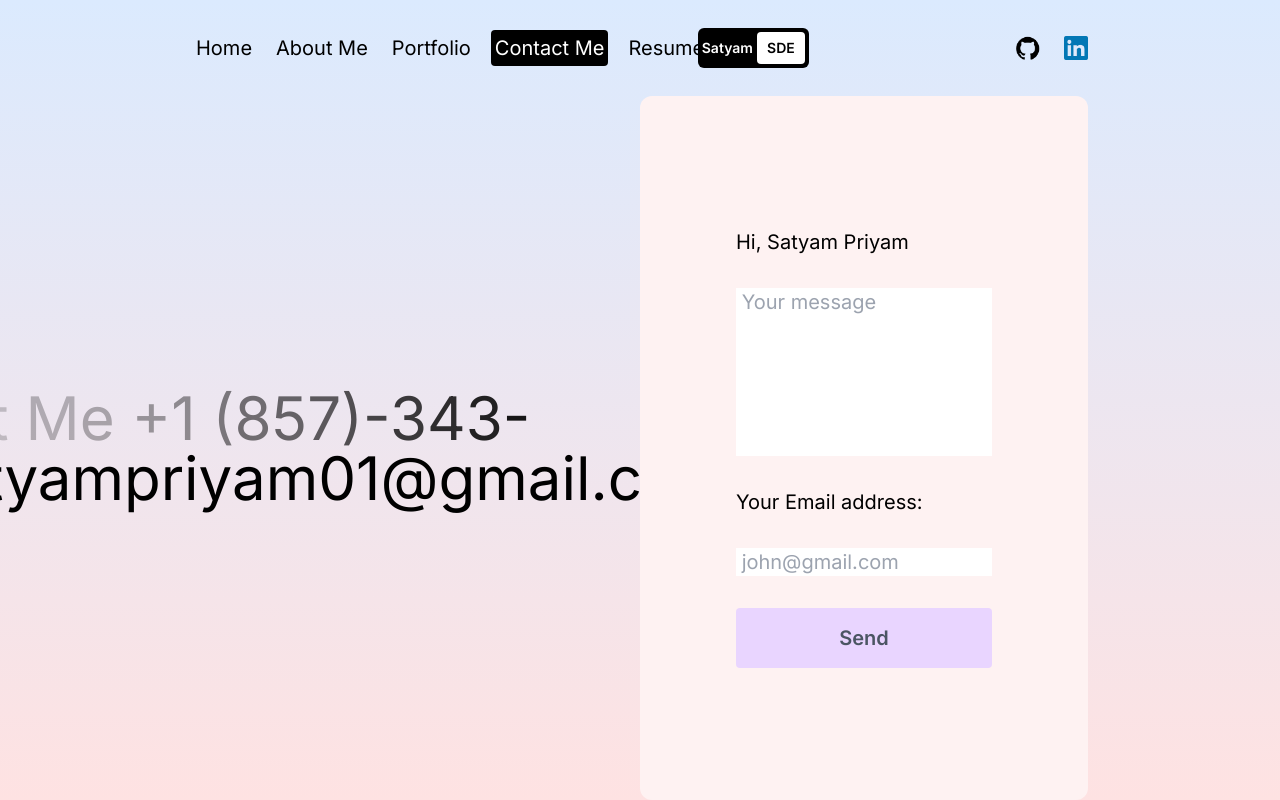
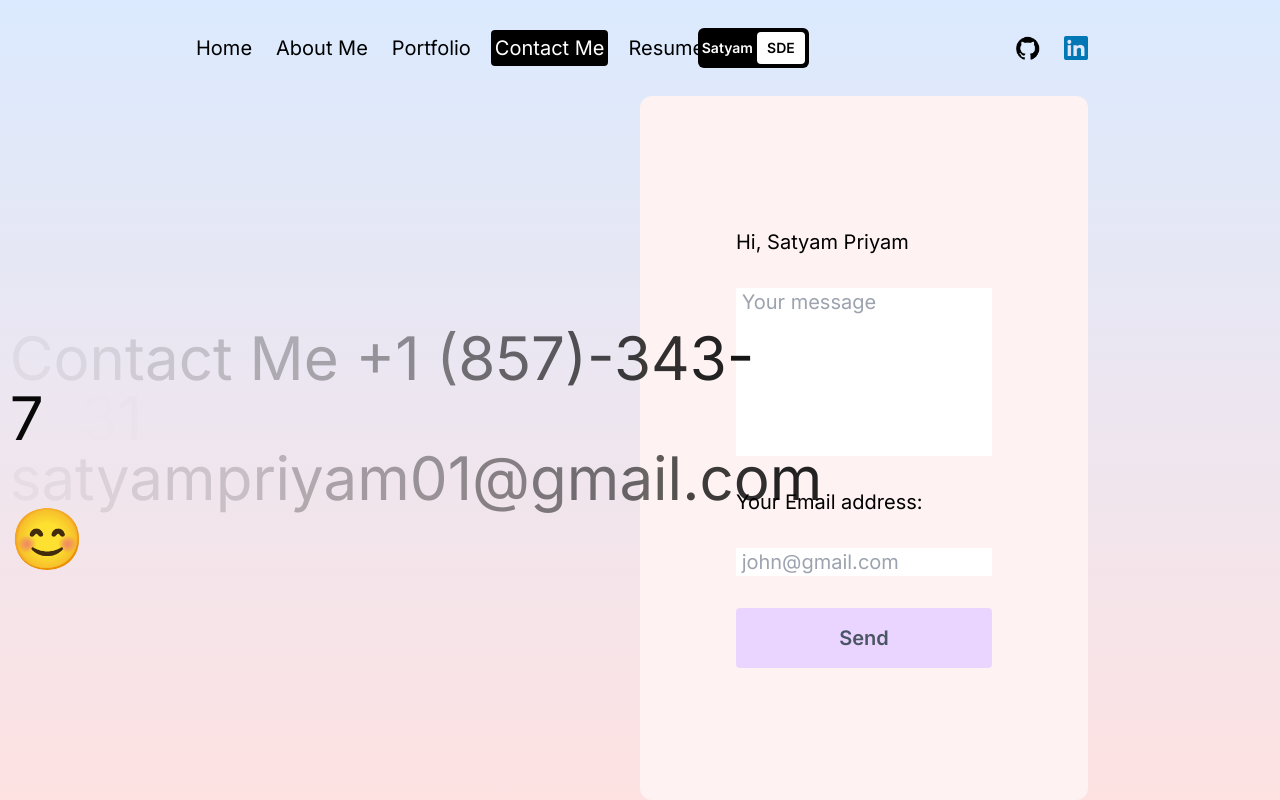
Before and after one commit to satryampriyam01/PortfolioSite, a Next.js app: page /contact in a window 1280 px wide. Built offline with nearby package versions, Linux system fonts and the light colour scheme.

Commit message:
Update page.jsx

```diff
--- a/src/app/contact/page.jsx
+++ b/src/app/contact/page.jsx
@@ -6,7 +6,7 @@ import emailjs from "@emailjs/browser";
 const ContactPage = () => {
   const [success, setSuccess] = useState(false);
   const [error, setError] = useState(false);
-  const text = "Contact Me +1 (857)-343-7331";
+  const text = "Contact Me +1 (857)-343-7331 satyampriyam01@gmail.com";
 
   const form = useRef();
 
@@ -58,7 +58,7 @@ const ContactPage = () => {
                 {letter}
               </motion.span>
             ))}
-            satyampriyam01@gmail.com 😊
+            😊
           </div>
         </div>
         {/* FORM CONTAINER */}
```
